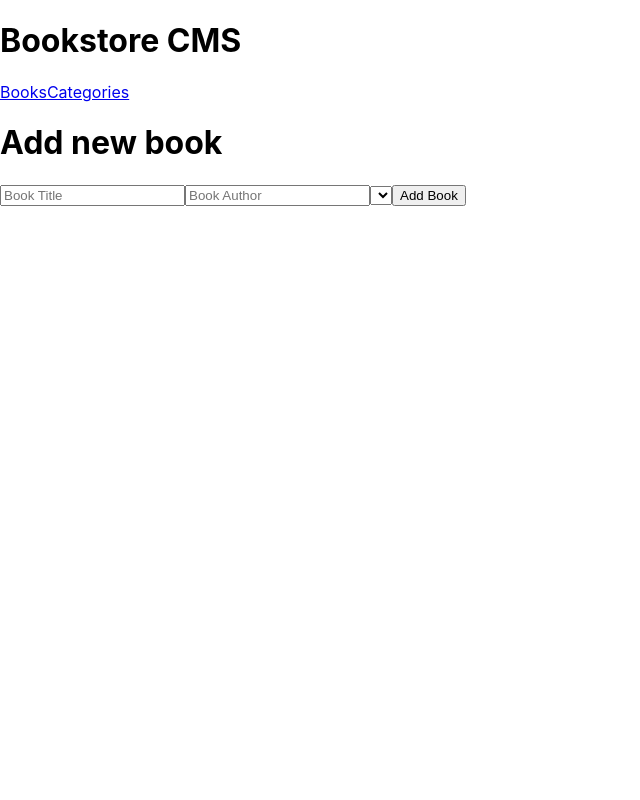
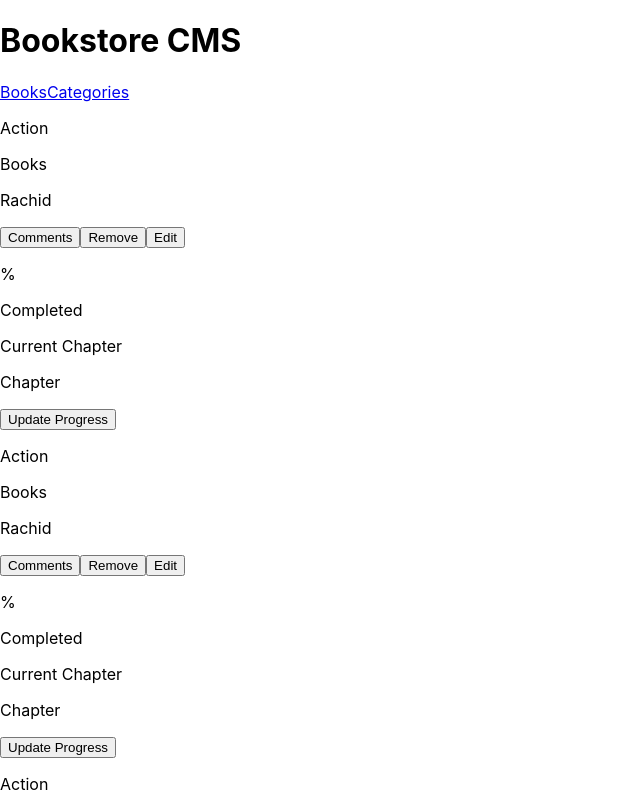
Before and after one commit to benwmx/BookStore, a React (Create React App) app: page /#/ in a window 1280 px wide. Shown: the top 800 px of the page, without its empty margins (0-640 px from the left). Built offline with nearby package versions, Linux system fonts and the light colour scheme.

Commit message:
Add data to Info component through props.

```diff
--- a/package.json
+++ b/package.json
@@ -7,6 +7,7 @@
     "@testing-library/jest-dom": "^4.2.4",
     "@testing-library/react": "^9.5.0",
     "@testing-library/user-event": "^7.2.1",
+    "prop-types": "^15.7.2",
     "react": "^17.0.2",
     "react-dom": "^17.0.2",
     "react-redux": "^7.2.5",
--- a/src/components/Book/Info.js
+++ b/src/components/Book/Info.js
@@ -1,16 +1,23 @@
 import React from 'react';
+import PropTypes from 'prop-types';
 
-const Info = () => (
-  <div className="info">
-    <p className="categorie">action</p>
-    <p className="title" />
-    <p className="author">Author</p>
-    <div className="creButtons">
-      <p className="comments">Comments</p>
-      <p className="remove">Remove</p>
-      <p className="edit">Edit</p>
+const Info = (props) => {
+  const { bookInfo } = props;
+  return (
+    <div className="info">
+      <p className="category">{bookInfo.category}</p>
+      <p className="title">{bookInfo.title}</p>
+      <p className="author">{bookInfo.author}</p>
+      <div className="creButtons">
+        <button type="button" className="comments">Comments</button>
+        <button type="button" className="remove">Remove</button>
+        <button type="button" className="edit">Edit</button>
+      </div>
     </div>
-  </div>
-);
+  );
+};
 
+Info.propTypes = {
+  bookInfo: PropTypes.shape.isRequired,
+};
 export default Info;
--- a/src/components/Book/index.js
+++ b/src/components/Book/index.js
@@ -1,15 +1,23 @@
 import React from 'react';
+import PropTypes from 'prop-types';
 import Info from './Info';
 import Progress from './Progress';
 import Chapter from './Chapter';
 
-const Book = () => (
-  <div className="bookInfoContanier">
-    <Info />
-    <Progress />
-    <span className="verticalSeparator"> </span>
-    <Chapter />
-  </div>
-);
+const Book = (props) => {
+  const { bookInfo } = props;
+  return (
+    <div className="bookInfoContanier">
+      <Info bookInfo={bookInfo} />
+      <Progress />
+      <div className="verticalSeparator"> </div>
+      <Chapter />
+    </div>
+  );
+};
+
+Book.propTypes = {
+  bookInfo: PropTypes.shape.isRequired,
+};
 
 export default Book;
--- a/src/components/Books.js
+++ b/src/components/Books.js
@@ -3,12 +3,31 @@ import Book from './Book';
 import AddBook from './AddBook';
 
 const Books = () => {
-  const books = [];
+  const books = [
+    {
+      title: 'Books',
+      author: 'Rachid',
+      category: 'Action',
+    },
+    {
+      title: 'Books',
+      author: 'Rachid',
+      category: 'Action',
+    },
+    {
+      title: 'Books',
+      author: 'Rachid',
+      category: 'Action',
+    },
+  ];
   return (
     <>
       <div className="booksContainer">
         {books.map((book) => (
-          <Book key={book.id} />
+          <Book
+            key={book.id}
+            bookInfo={book}
+          />
         ))}
       </div>
       <div className="horizontalSeparator"> </div>
```
Also changed, not shown: 1 other file (tests, documents, lock files or other folders).
